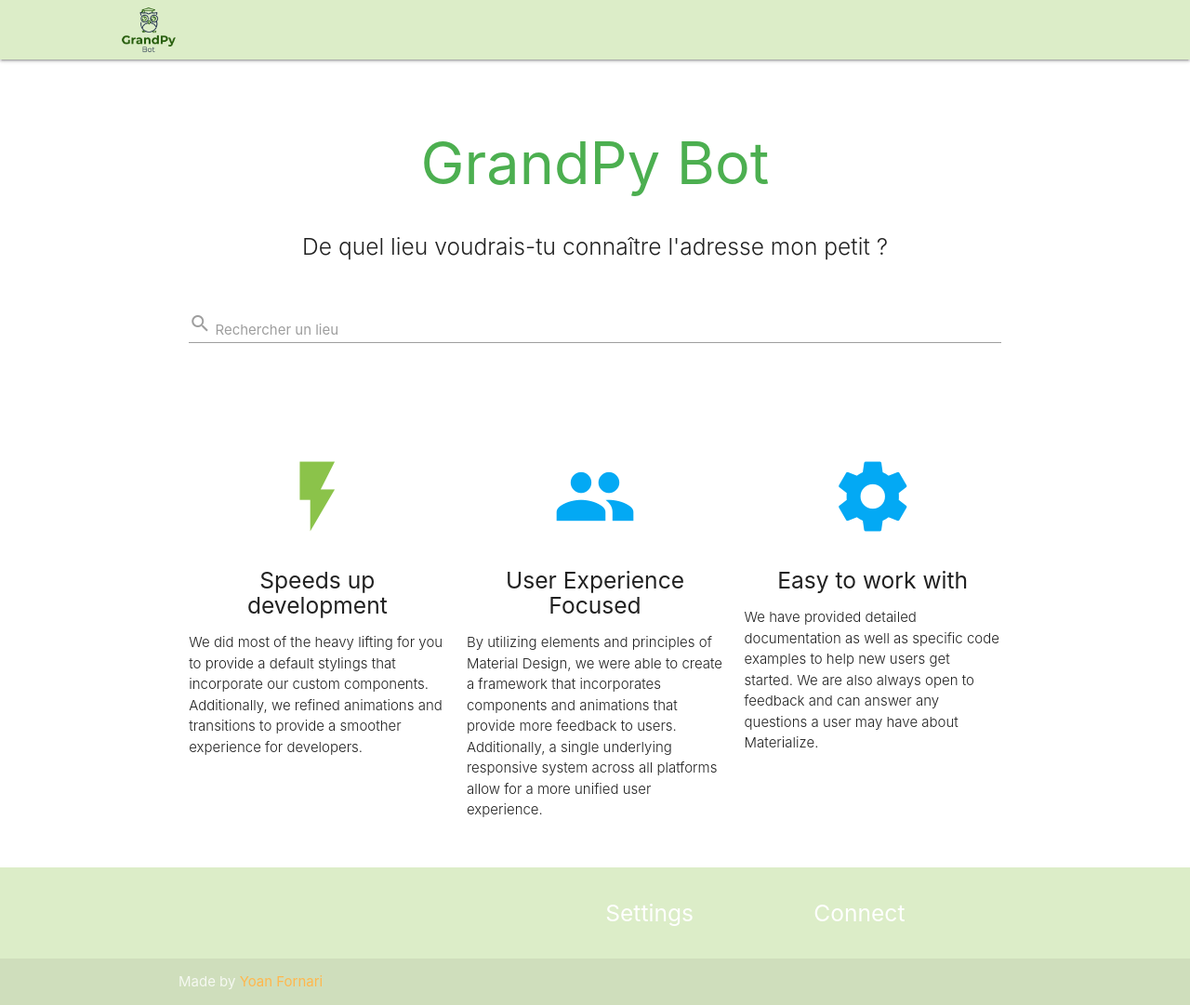
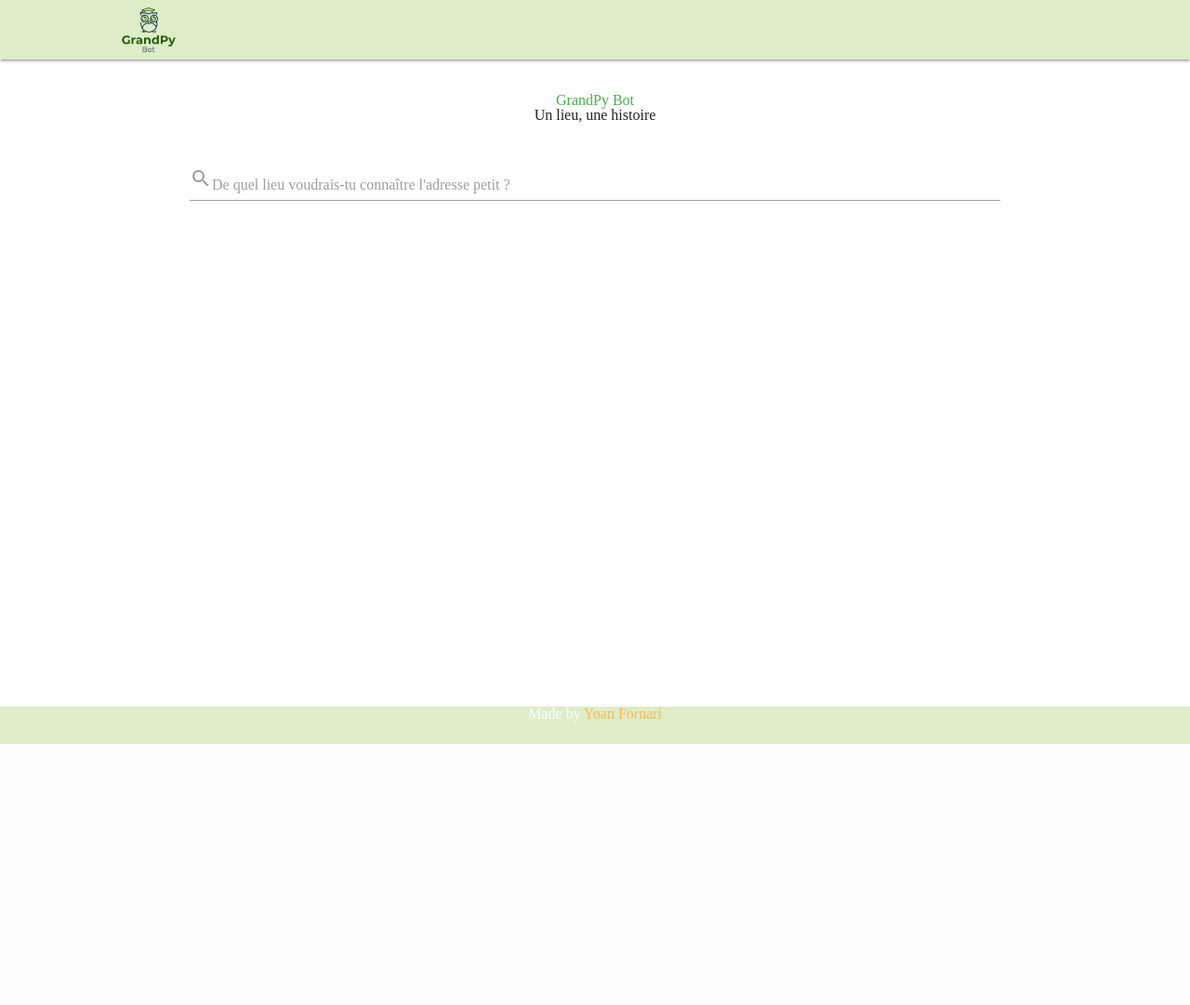
Before and after one commit to youpiyoful/grandpy_bot, a Flask app: page / in a window 1280 px wide. Shown: the whole page at 93% size. After the commit the page ends 800 px from the top, so only its background shows below. Run offline with Flask 2, Linux system fonts and the light colour scheme; parts of the project's set-up code (start-up, migrations or seed data) failed here and were passed over; some libraries are stand-ins or nearby versions.

Commit message:
[wip] design is now ok, i need to go in ajax function now

```diff
--- /dev/null
+++ b/grandpyapp/static/css/grandpy_app.css
@@ -0,0 +1,35 @@
+/*this part concern the responsive iframe*/
+
+/*.iframe-container {*/
+/*  overflow: hidden;*/
+/*  padding-top: 56.25%;*/
+/*  position: relative;*/
+/*}*/
+
+/*.iframe-container iframe {*/
+/*   border: 0;*/
+/*   height: 100%;*/
+/*   left: 0;*/
+/*   position: absolute;*/
+/*   top: 0;*/
+/*   width: 100%;*/
+/*}*/
+
+/*!* 4x3 Aspect Ratio *!*/
+/*.iframe-container-4x3 {*/
+/*  padding-top: 75%;*/
+/*}*/
+
+body {
+    position: relative;
+    min-height: 100vh;
+}
+
+.footer-copyright {
+    position: absolute;
+    bottom: 0;
+    width: 100%;
+    height: 2.5rem;
+}
+
+.row {}
--- /dev/null
+++ b/grandpyapp/static/css/reset.css
@@ -0,0 +1,49 @@
+html, body, div, span, applet, object, iframe,
+h1, h2, h3, h4, h5, h6, p, blockquote, pre,
+a, abbr, acronym, address, big, cite, code,
+del, dfn, em, img, ins, kbd, q, s, samp,
+small, strike, strong, sub, sup, tt, var,
+b, u, i, center,
+dl, dt, dd, ol, ul, li,
+fieldset, form, label, legend,
+table, caption, tbody, tfoot, thead, tr, th, td,
+article, aside, canvas, details, embed,
+figure, figcaption, footer, header, hgroup,
+menu, nav, output, ruby, section, summary,
+time, mark, audio, video, .row_textarea {
+    margin: 0;
+    padding: 0;
+    border: 0;
+    font-size: 100%;
+    font: inherit;
+    vertical-align: baseline;
+}
+
+/* HTML5 display-role reset for older browsers */
+article, aside, details, figcaption, figure,
+footer, header, hgroup, menu, nav, section {
+    display: block;
+}
+
+body {
+    line-height: 1;
+}
+
+ol, ul {
+    list-style: none;
+}
+
+blockquote, q {
+    quotes: none;
+}
+
+blockquote:before, blockquote:after,
+q:before, q:after {
+    content: '';
+    content: none;
+}
+
+table {
+    border-collapse: collapse;
+    border-spacing: 0;
+}
--- /dev/null
+++ b/grandpyapp/static/js/iframe_box.js
@@ -0,0 +1,10 @@
+// let options =
+
+document.addEventListener('DOMContentLoaded', function () {
+    var elems = document.querySelectorAll('.modal');
+    var instances = M.Modal.init(elems);
+});
+// instances.open();
+//
+// document.getElementsByClassName('modal-trigger', function(){
+// })
--- a/grandpyapp/templates/index.html
+++ b/grandpyapp/templates/index.html
@@ -8,110 +8,91 @@
     <!-- CSS  -->
     <link href="https://fonts.googleapis.com/icon?family=Material+Icons" rel="stylesheet">
     <link rel="stylesheet" href="https://cdnjs.cloudflare.com/ajax/libs/materialize/1.0.0/css/materialize.min.css">
+    <link rel="stylesheet" href="{{reset_css}}">
+    <link rel="stylesheet" href="{{grandpy_app_css}}">
 </head>
 <body>
+
 <nav class="light-green lighten-4 row">
     <div class="nav-wrapper container col s3 center ">
-
-        <img src="{{ url_for('static', filename="logo.png") }}" height=100% />
+        <img src="{{ logo }}" height=100%/>
     </div>
 </nav>
+
 <div class="section no-pad-bot" id="index-banner">
     <div class="container">
         <h1 class="header center green-text">GrandPy Bot</h1>
+
         <div class="row center">
-            <h5 class="header col s12 light">De quel lieu voudrais-tu connaître l'adresse mon petit ?</h5>
+            <h5 class="header col s12 light">Un lieu, une histoire</h5>
         </div>
+
+        {% if submited: %}
+        <div class="row">
+            <div class="col s12 m5">
+                <div class="card-panel teal">
+                    <span class="white-text">I am a very simple card. I am good at containing small bits of information.
+                    I am convenient because I require little markup to use effectively. I am similar to what is called a panel in other frameworks.
+                    </span>
+                </div>
+            </div>
+        </div>
+        {% endif %}
 
         <div class="row">
             <form class="col s12">
                 <div class="row">
                     <div class="input-field col s12">
                         <textarea id="textarea1" class="materialize-textarea"></textarea>
-                        <label for="textarea1"><i class="material-icons">search</i> Rechercher un lieu</label>
+                        <label for="textarea1"><i class="material-icons">search</i>De quel lieu voudrais-tu connaître
+                            l'adresse petit ?</label>
                     </div>
                 </div>
             </form>
         </div>
+
     </div>
 </div>
 
+{% if submited: %}
+<div class="row">
+    <a class="waves-effect waves-light btn modal-trigger" href="#modal1">Afficher la carte</a>
+    <div id="modal1" class="modal">
 
-<div class="container">
-    <div class="section">
-
-        <!--   Icon Section   -->
-        <div class="row">
-            <div class="col s12 m4">
-                <div class="icon-block">
-                    <h2 class="center light-green-text"><i class="large material-icons">flash_on</i></h2>
-                    <h5 class="center">Speeds up development</h5>
-
-                    <p class="light">We did most of the heavy lifting for you to provide a default stylings that
-                        incorporate our custom components. Additionally, we refined animations and transitions to
-                        provide a smoother experience for developers.</p>
-                </div>
-            </div>
-
-            <div class="col s12 m4">
-                <div class="icon-block">
-                    <h2 class="center light-blue-text"><i class="large material-icons">group</i></h2>
-                    <h5 class="center">User Experience Focused</h5>
-
-                    <p class="light">By utilizing elements and principles of Material Design, we were able to create a
-                        framework that incorporates components and animations that provide more feedback to users.
-                        Additionally, a single underlying responsive system across all platforms allow for a more
-                        unified user experience.</p>
-                </div>
-            </div>
-
-            <div class="col s12 m4">
-                <div class="icon-block">
-                    <h2 class="center light-blue-text"><i class="large material-icons">settings</i></h2>
-                    <h5 class="center">Easy to work with</h5>
-
-                    <p class="light">We have provided detailed documentation as well as specific code examples to help
-                        new users get started. We are also always open to feedback and can answer any questions a user
-                        may have about Materialize.</p>
-                </div>
+        <div class="modal-content">
+            <div class="iframe-container">
+                <iframe width="100%" frameborder="0" style="border:0"
+                        src="https://www.google.com/maps/embed/v1/place?q={{ key_word_place }}&key={{ api_key }}"
+                        allowfullscreen></iframe>
             </div>
         </div>
 
+        <div class="modal-footer">
+            <a href="#!" class="modal-close waves-effect waves-green btn-flat">Agree</a>
+        </div>
+
     </div>
-    {#    <br><br>#}
 </div>
+{% endif %}
+<!--<div class="section">-->
+<!--    <div class="container">-->
 
-<footer class="page-footer light-green lighten-4">
-    <div class="container">
-        <div class="row">
-            <div class="col l6 s12">
-                <h5 class="white-text"></h5>
-                <p class="grey-text"></p>
-            </div>
-            <div class="col l3 s12">
-                <h5 class="white-text">Settings</h5>
-                <ul>
-                </ul>
-            </div>
-            <div class="col l3 s12">
-                <h5 class="white-text">Connect</h5>
-                <ul>
-                </ul>
-            </div>
-        </div>
-    </div>
-    <div class="footer-copyright">
-        <div class="container">
-            Made by <a class="orange-text text-lighten-2" href="http://materializecss.com">Yoan Fornari</a>
-        </div>
+<!--    </div>-->
+<!--</div>-->
+
+<footer class="footer-copyright light-green lighten-4">
+    <div class="container white-text center">
+        Made by <a class="orange-text text-lighten-2" href="https://github.com/youpiyoful/grandpy_bot">Yoan
+        Fornari</a>
     </div>
 </footer>
 
 
 <!--  Scripts-->
+<!--<script src="{{ url_for('static', filename='js/iframe_box.js') }}"></script>-->
 <script src="https://code.jquery.com/jquery-2.1.1.min.js"></script>
 <script src="https://cdnjs.cloudflare.com/ajax/libs/materialize/1.0.0/js/materialize.min.js"></script>
-
+<script src="../static/js/iframe_box.js"></script>
 
 </body>
 </html>
--- a/grandpyapp/view.py
+++ b/grandpyapp/view.py
@@ -1,4 +1,5 @@
-from flask import Flask, render_template
+from flask import Flask, render_template, url_for
+
 
 app = Flask(__name__)
 # Config options - Make sure you created a 'config.py' file.
@@ -9,6 +10,21 @@ GOOGLE_API_KEY = app.config.get('GOOGLE_API_KEY')
 @app.route('/', methods=['GET'])
 @app.route('/grandpy_bot/', methods=['GET'])
 def index():
-    render = render_template('index.html')
+    render = render_template('index.html',
+                             api_key=GOOGLE_API_KEY,
+                             key_word_place="openclassrooms",
+                             logo=url_for('static', filename='img/logo.png'),
+                             reset_css=url_for('static', filename='css/reset.css'),
+                             grandpy_app_css=url_for('static', filename='css/grandpy_app.css'),
+                             submited=False)
     print(render)
     return render
+
+
+@app.route('/send_question/<question>', methods=['GET'])
+def get_question(question):
+    submited = False
+    if question:
+        submited = True
+
+    return render_template('index.html', submited)
```
Also changed, not shown: grandpyapp/static/img/logo.png (renamed from grandpyapp/static/logo.png).
